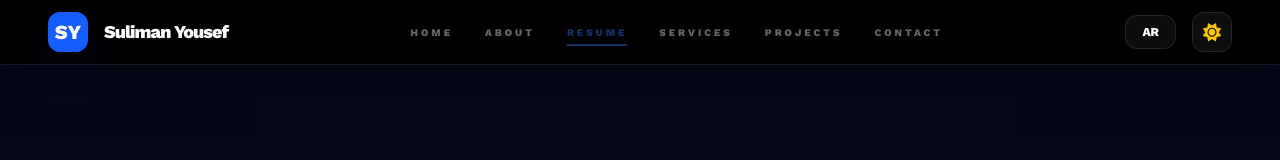
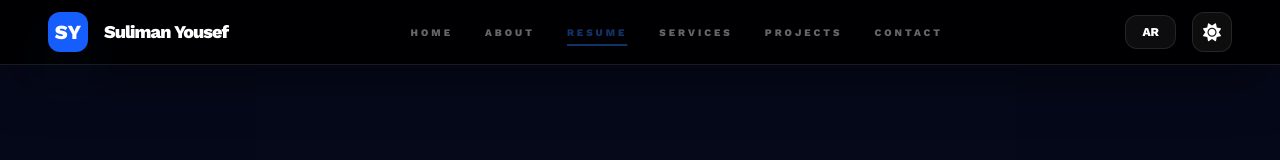
Before and after one commit to Su03l/suliman-yousef-profile, a React (Vite) app: page /resume in a window 1280 px wide. Shown: the top 160 px of the page. Built offline with nearby package versions, Linux system fonts and the light colour scheme.

Commit message:
some update

```diff
--- a/src/components/layout/Navbar.tsx
+++ b/src/components/layout/Navbar.tsx
@@ -46,7 +46,7 @@
                     onClick={() => setTheme(theme === 'dark' ? 'light' : 'dark')}
                     className="w-10 h-10 glass rounded-xl flex items-center justify-center text-lg hover:text-blue-500 transition-all border-white/10"
                 >
-                    {theme === 'light' ? <i className="fas fa-moon"></i> : <i className="fas fa-sun text-yellow-400"></i>}
+                    {theme === 'light' ? <i className="fas fa-moon"></i> : <i className="fas fa-sun"></i>}
                 </button>
             </div>
         </nav>
```
